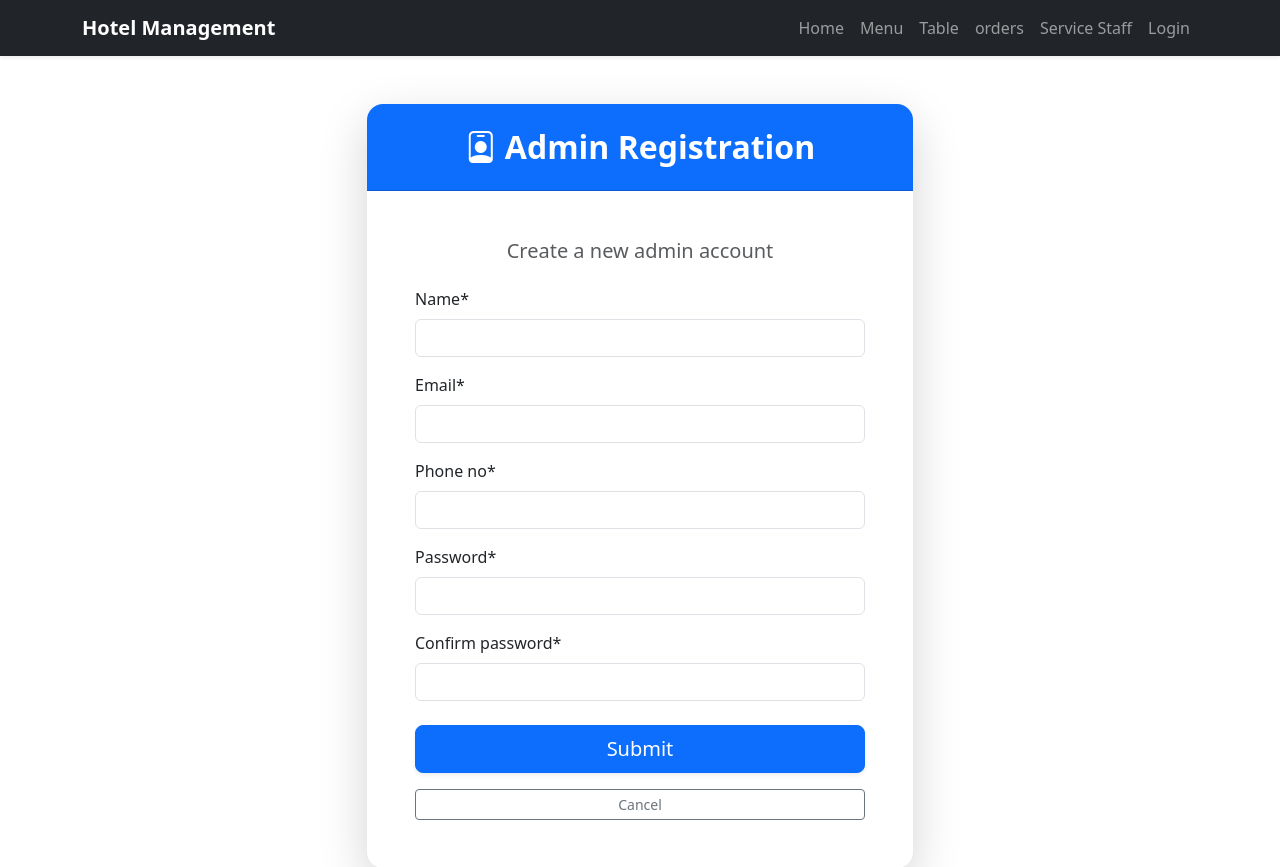
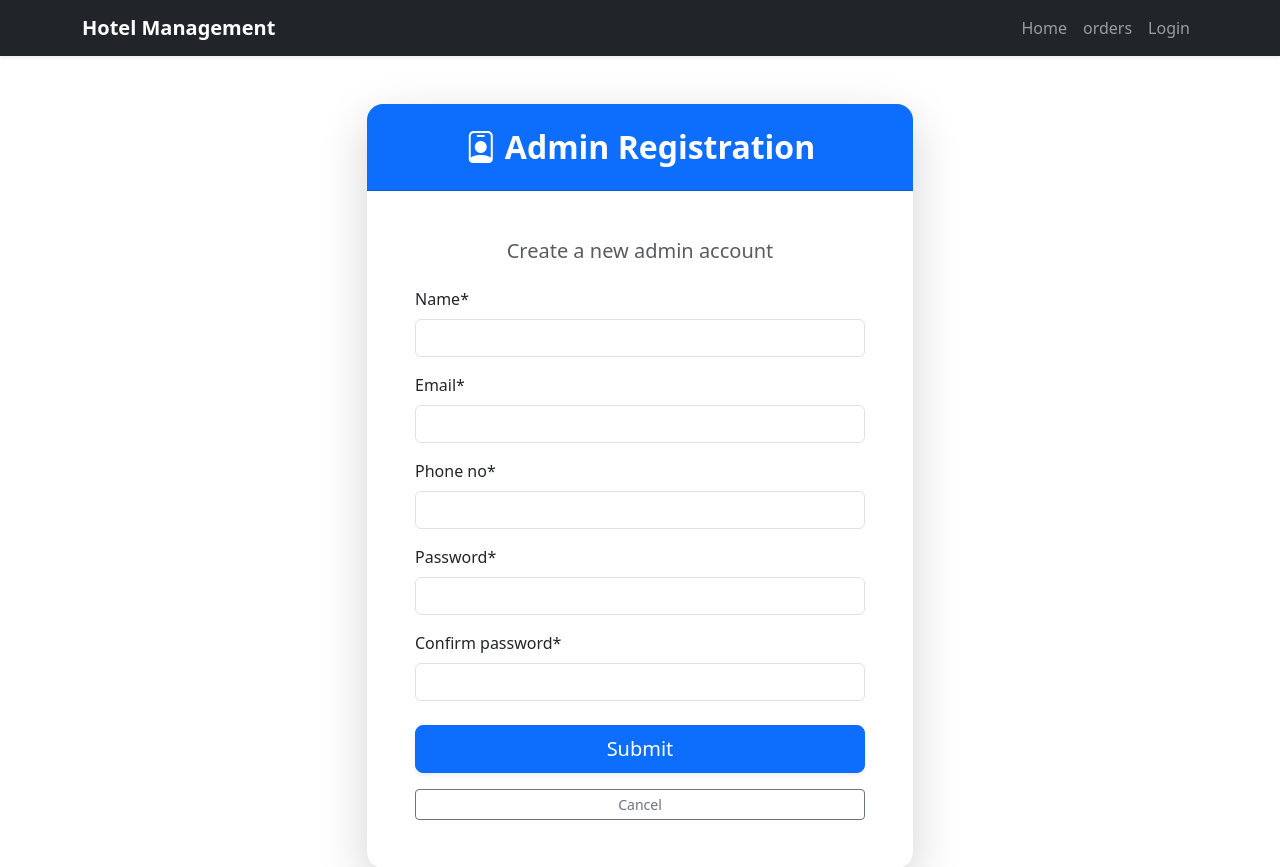
Before and after one commit to Jas2005-ct/hotel-booking-system, a Django app: page /accounts/adminuser/ in a window 1280 px wide. Shown: the top 867 px of the page. Run offline with Django 5.2, Linux system fonts and the light colour scheme; parts of the project's set-up code (start-up, migrations or seed data) failed here and were passed over; some libraries are stand-ins or nearby versions.

Commit message:
finialized updates

```diff
--- a/accounts/templates/accounts_home.html
+++ b/accounts/templates/accounts_home.html
@@ -8,7 +8,6 @@
 <div class="container py-5">
     <!-- Header / Actions -->
     <div class="d-flex justify-content-between align-items-center mb-5">
-        <h1 class="display-5 fw-bold text-primary">Dashboard of {{user.role|title}} - {{user.name|title}}</h1>
         <div class="d-flex gap-2">
             {% if user.role == 'admin' %}
                 <button id='add-menu' type="button" class="btn btn-primary" data-bs-toggle="modal" data-bs-target="#menu">
--- a/admin_report/views.py
+++ b/admin_report/views.py
@@ -96,6 +96,7 @@ class OrderDetailView(View):
     def get(self,request,pk):
         order_instance = order.objects.select_related('kitchen_staff','waiter').get(pk=pk)
         order_item = order_items.objects.filter(order=pk).select_related('menu')
+
         return render(request,'order_detail_admin.html',{'order_item':order_item,'order_det':order_instance})
 
 class TableList(View):
--- a/orders/models.py
+++ b/orders/models.py
@@ -47,8 +47,13 @@ class order_items(models.Model):
     menu = models.ForeignKey(Menu,on_delete=models.CASCADE)
     quantity = models.IntegerField(default=1)
 
+
     def __str__(self):
         return f'{self.order.id} - {self.menu.name} - {self.quantity}'
+
+    @property
+    def total_price(self):
+        return self.menu.price * self.quantity
 
 class order_kitchen_staff(models.Model):
     order = models.OneToOneField(order,on_delete=models.CASCADE)
--- a/orders/views.py
+++ b/orders/views.py
@@ -16,6 +16,7 @@ from django.db.models import Prefetch
 from orders.tasks import order_confirmation_email
 from django.contrib import messages
 from django.shortcuts import redirect
+from common.mixins import RoleRequiredMixin
 # Create your views here.
 
 class CartCreateView(LoginRequiredMixin,UserPassesTestMixin,View):
@@ -119,7 +120,8 @@ class OrderCreateView(LoginRequiredMixin,UserPassesTestMixin,View):
         form = OrderForm()
         return render(request,'orderform.html',{'form':form})
 
-class OrderListView(LoginRequiredMixin,View):
+class OrderListView(LoginRequiredMixin,RoleRequiredMixin,View):
+    required_role = ['guest','waiter']
     def get(self,request):
         user = request.user
         # print(user.id)
--- a/templates/header.html
+++ b/templates/header.html
@@ -19,18 +19,19 @@
                     {%else%}
                     <li class="nav-item"><a class="nav-link" href="{% url 'admin_report:admin_home' %}">Home</a></li>
                     {%endif%}
-                    {%if user.role != 'kitchen_staff'%}
+                    {%if user.role == 'waiter' or user.role == 'admin'%}
                     <li class="nav-item"><a class="nav-link" href="{% url 'accounts:management' %}#menu-list">Menu</a></li>
                     <li class="nav-item"><a class="nav-link" href="{% url 'accounts:management' %}#table-list">Table</a></li>
+                    {%endif%}
+                    {%if user.role == 'guest'%}
+                    <li class="nav-item"><a class="nav-link" href="{% url 'table_reservation:guesthome' %}#menu-list">Menu</a></li>
+                    <li class="nav-item"><a class="nav-link" href="{% url 'table_reservation:guesthome' %}#reservations-section">Reservation</a></li>
                     {%endif%}
                     {%if user.role == 'admin' or user.role == 'waiter'%}
                     <li class="nav-item"><a class="nav-link" href="{% url 'table_reservation:table_reserved' %}">Reservation</a></li>
                     {%endif%}
                     {%if user.role != 'admin' and user.role != 'kitchen_staff'%}
                     <li class="nav-item"><a class="nav-link" href="{% url 'orders:order-list' %}">orders</a></li>
-                    {%endif%}
-                    {%if user.role != 'admin' and user.role != 'kitchen_staff' and user.role != 'waiter'%}
-                    <li class="nav-item"><a class="nav-link" href="{% url 'orders:service-staff' %}">Service Staff</a></li>
                     {%endif%}
                     {% if not user.is_authenticated %}
                     <li class="nav-item"><a class="nav-link" href="{% url 'accounts:login' %}">Login</a></li>
```
Also changed, not shown: admin_report/templates/order_detail_admin.html (+4 -4 lines), orders/tests/test_order.py (+0 -18 lines).
